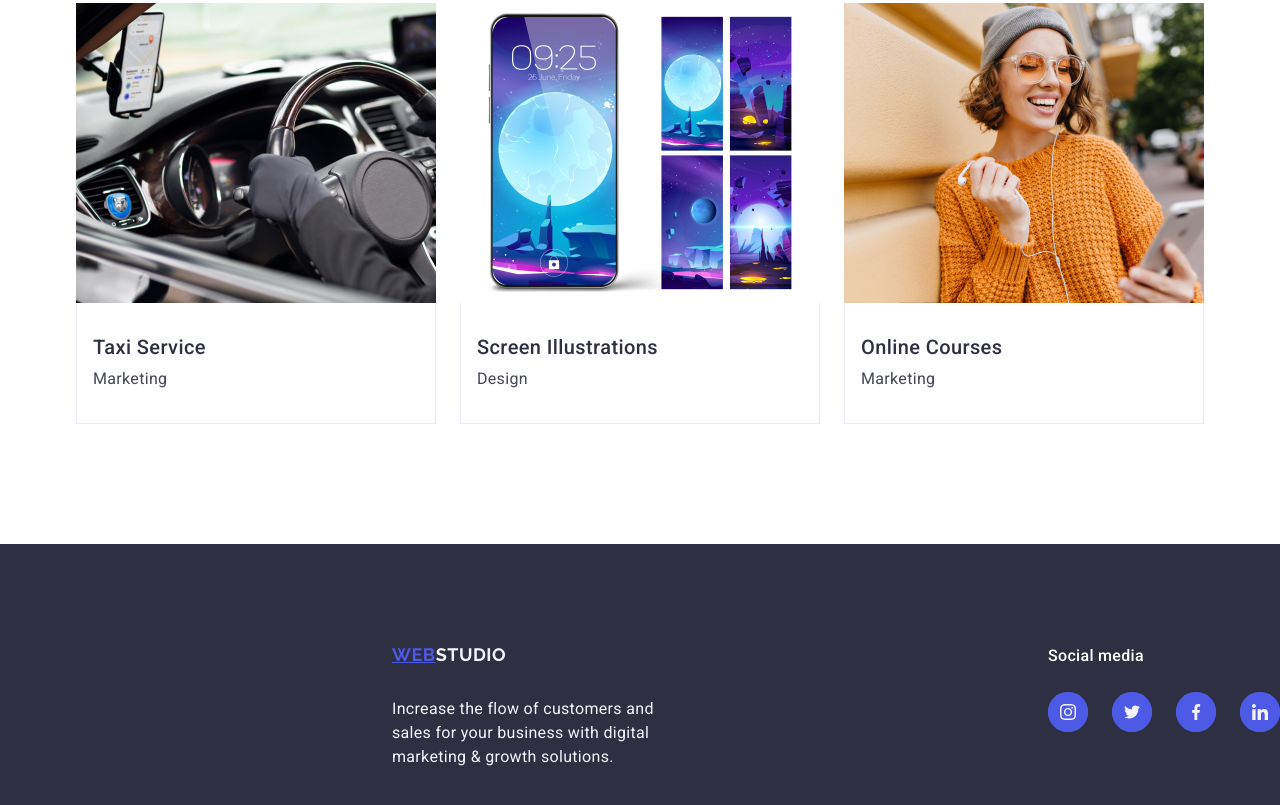
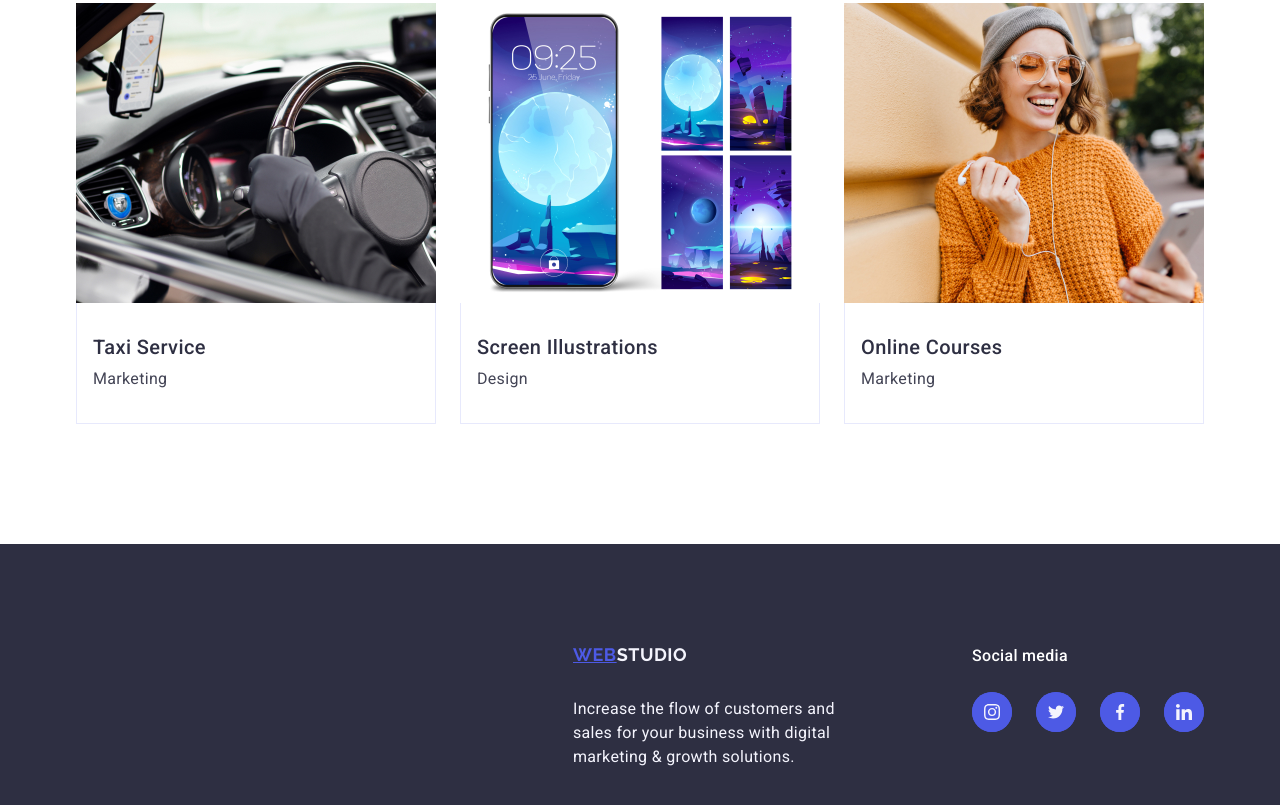
Before and after one commit to Anastasia-goit/goit-markup-hw-04, a plain HTML site: page index.html in a window 1280 px wide. Shown: the part 2477-3282 px from the top of the page. Drawn offline with nearby package versions, Linux system fonts and the light colour scheme.

Commit message:
add index file

```diff
--- a/css/styles.css
+++ b/css/styles.css
@@ -197,10 +197,7 @@ img {
 
 }
 
-.icon {
 
-
-}
 
 .icon-block {
     border: 1px solid #8e8f99;
@@ -497,10 +494,7 @@ img {
 }
 
 .container-main-footer {
-    margin: 0 auto;
-    padding: 0 15px;
-    max-width: 1158px;
-
+    margin-right: 120px;
 
 }
 
--- a/index.html
+++ b/index.html
@@ -352,7 +352,7 @@
 
     <footer class="main-footer">
 
-            <div class="social-footer-box">
+            <div class="container social-footer-box">
         <div class="container container-main-footer">
             <a href="./index.html" class="logo-footer">Web<span class="logo-text-footer">Studio</span></a>
             <p class="main-footer-text">Increase the flow of customers and sales for your business with digital
```
